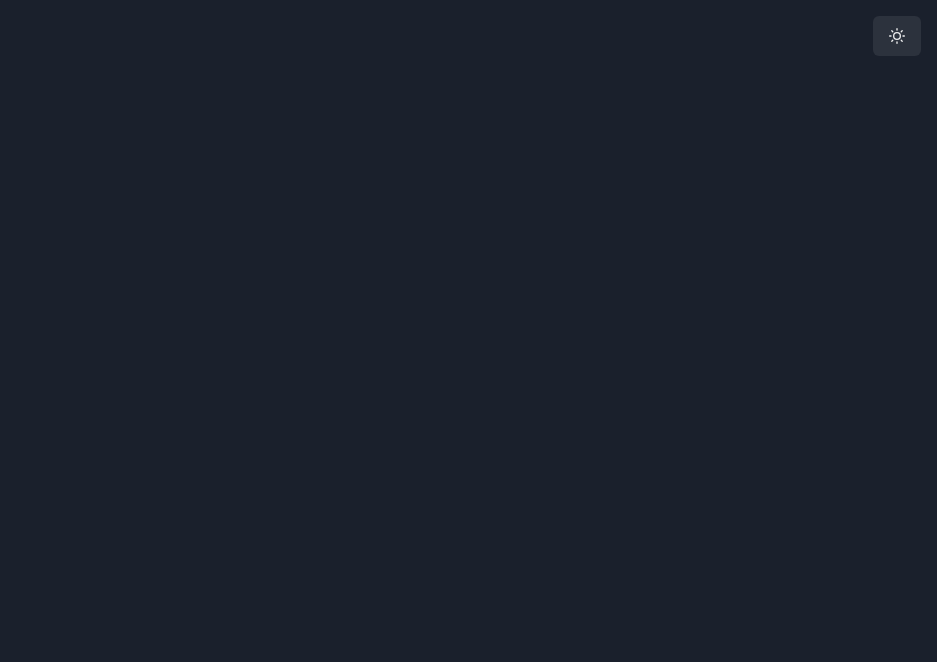
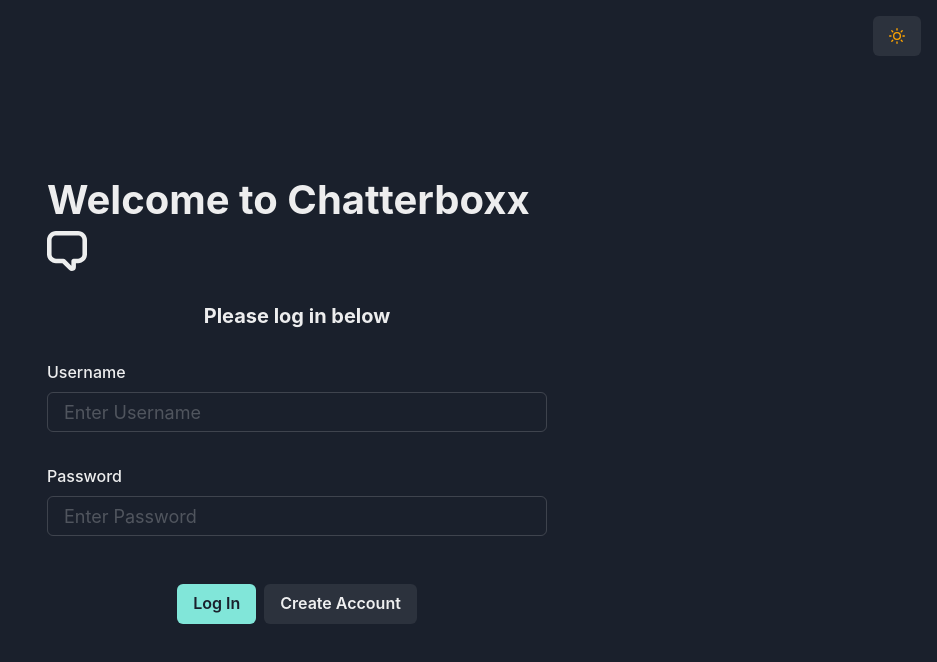
Before and after one commit to adedolapoadegboye/chatterbox, a React (Create React App) app in the folder chatterbox/: page / in a window 1280 px wide. Shown: the top 662 px of the page, without its empty margins (343-1280 px from the left). Built offline with nearby package versions, Linux system fonts and the light colour scheme.

Commit message:
Login page init

```diff
--- a/chatterbox/src/App.js
+++ b/chatterbox/src/App.js
@@ -1,11 +1,13 @@
 import "./App.css";
 import ToggleColorMode from "./Components/ToggleColorMode.jsx";
+import Views from "./Components/Views.jsx";
 
 function App() {
   return (
-    <div>
+    <>
+      <Views />
       <ToggleColorMode />
-    </div>
+    </>
   );
 }
 
--- /dev/null
+++ b/chatterbox/src/Components/Login/Login.jsx
@@ -0,0 +1,94 @@
+import React from "react";
+import {
+  VStack,
+  ButtonGroup,
+  Button,
+  FormControl,
+  FormErrorMessage,
+  FormLabel,
+  Input,
+  Heading,
+} from "@chakra-ui/react";
+import { ChatIcon } from "@chakra-ui/icons";
+import { useFormik } from "formik";
+import * as Yup from "yup";
+
+const Login = () => {
+  const formik = useFormik({
+    initialValues: { username: "", password: "" },
+    validationSchema: Yup.object({
+      username: Yup.string()
+        .required("Username required!")
+        .min(6, "Username too short")
+        .max(128, "Username too long"),
+      password: Yup.string()
+        .required("Password required!")
+        .min(6, "Password too short")
+        .max(128, "Password too long"),
+    }),
+    onSubmit: (values, actions) => {
+      alert(JSON.stringify(values, null, 2));
+      actions.resetForm();
+    },
+  });
+  return (
+    <>
+      {" "}
+      <VStack
+        as="form"
+        w={{ base: "90%", md: "500px" }}
+        m="auto"
+        justify="center"
+        h="100vh"
+        spacing="2rem"
+        onSubmit={formik.handleSubmit}
+      >
+        <Heading fontSize={40}>
+          {" "}
+          Welcome to Chatterboxx <ChatIcon />
+        </Heading>
+        <Heading fontSize={20}> Please log in below</Heading>
+        <FormControl
+          isInvalid={formik.errors.username && formik.errors.username}
+        >
+          <FormLabel>Username</FormLabel>
+          <Input
+            name="username"
+            placeholder="Enter Username"
+            autoComplete="off"
+            fontSize="lg"
+            onChange={formik.handleChange}
+            onBlur={formik.handleBlur}
+            value={formik.values.username}
+          />
+          <FormErrorMessage>{formik.errors.username}</FormErrorMessage>
+        </FormControl>
+        <FormControl
+          isInvalid={formik.errors.password && formik.touched.password}
+        >
+          <FormLabel>Password</FormLabel>
+          <Input
+            name="password"
+            type="password"
+            placeholder="Enter Password"
+            autoComplete="off"
+            fontSize="lg"
+            onChange={formik.handleChange}
+            onBlur={formik.handleBlur}
+            value={formik.values.password}
+          />
+          <FormErrorMessage>{formik.errors.password}</FormErrorMessage>
+        </FormControl>
+        <ButtonGroup pt="1rem">
+          <Button colorScheme="teal" type="submit">
+            {" "}
+            Log In{" "}
+          </Button>
+          <Button>Create Account</Button>
+        </ButtonGroup>
+      </VStack>
+    </>
+  );
+};
+
+export default Login;
--- /dev/null
+++ b/chatterbox/src/Components/Login/Signup.jsx
@@ -0,0 +1,7 @@
+import React from "react";
+
+const Signup = () => {
+  return <div>Signup</div>;
+};
+
+export default Signup;
--- a/chatterbox/src/Components/ToggleColorMode.jsx
+++ b/chatterbox/src/Components/ToggleColorMode.jsx
@@ -1,4 +1,4 @@
-import { AbsoluteCenter, Button, useColorMode } from "@chakra-ui/react";
+import { Button, useColorMode } from "@chakra-ui/react";
 import React from "react";
 import { SunIcon, MoonIcon } from "@chakra-ui/icons";
 
@@ -7,12 +7,16 @@ const ToggleColorMode = () => {
   return (
     <Button
       onClick={() => toggleColorMode()}
-      pos="absolute"
+      position="absolute"
       top="0"
       right="0"
-      m="1rem"
+      margin="1rem"
     >
-      {colorMode === "dark" ? <SunIcon /> : <MoonIcon />}
+      {colorMode === "dark" ? (
+        <SunIcon color={"orange"} />
+      ) : (
+        <MoonIcon color={"darkblue"} />
+      )}
     </Button>
   );
 };
--- /dev/null
+++ b/chatterbox/src/Components/Views.jsx
@@ -0,0 +1,17 @@
+import React from "react";
+import { Route, Routes } from "react-router-dom";
+import Signup from "./Login/Signup";
+import Login from "./Login/Login";
+
+const Views = () => {
+  return (
+    <Routes>
+      <Route path="/" element={<Login />} />
+      <Route path="/register" element={<Signup />} />
+      <Route path="/login" element={<Login />} />
+      <Route path="*" element={<Login />} />
+    </Routes>
+  );
+};
+
+export default Views;
--- a/chatterbox/src/index.js
+++ b/chatterbox/src/index.js
@@ -5,14 +5,17 @@ import App from "./App";
 import reportWebVitals from "./reportWebVitals";
 import { ChakraProvider, ColorModeScript } from "@chakra-ui/react";
 import theme from "./theme";
+import { BrowserRouter } from "react-router-dom";
 
 const root = ReactDOM.createRoot(document.getElementById("root"));
 root.render(
   <React.StrictMode>
-    <ChakraProvider theme={theme}>
-      <ColorModeScript initialColorMode="{theme.config.initialColorMode}" />
-      <App />
-    </ChakraProvider>
+    <BrowserRouter>
+      <ChakraProvider theme={theme}>
+        <ColorModeScript initialColorMode="{theme.config.initialColorMode}" />
+        <App />
+      </ChakraProvider>
+    </BrowserRouter>
   </React.StrictMode>
 );
 
```
Also changed, not shown: chatterbox/package.json (+5 -2 lines), 1 other file (tests, documents, lock files or other folders).
